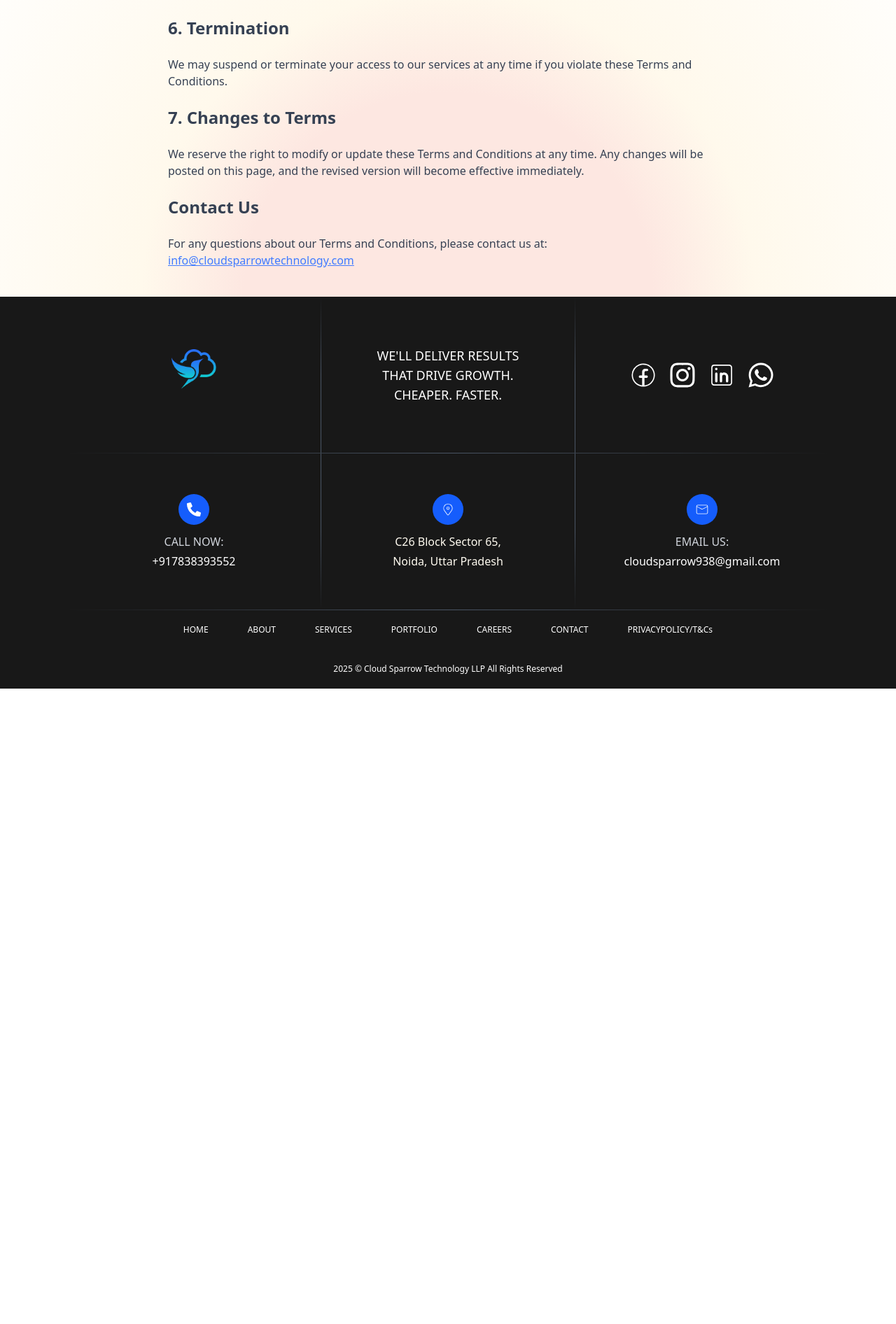
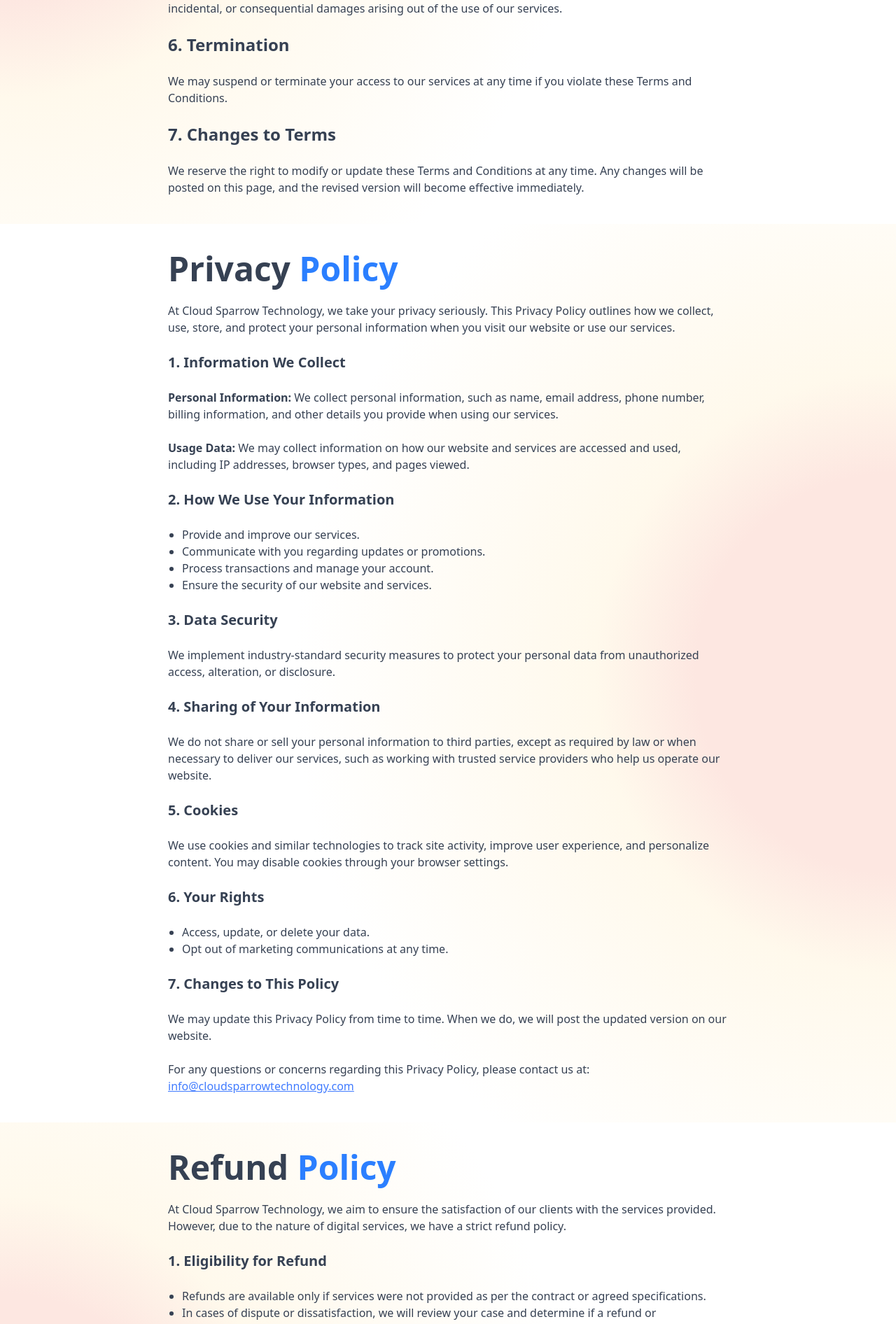
Before and after one commit to sachinchauhan4141/CloudSparrow, a React (Vite) app: page /termsandconditions in a window 1280 px wide. Shown: the part 888-2780 px from the top of the page at 70% size. Before the commit the page ends 1872 px from the top, so only its background shows below. Built offline with nearby package versions, Linux system fonts and the light colour scheme; no server answers.

Commit message:
updated tandc page

```diff
--- a/src/components/T&C/TermsAndConditions.jsx
+++ b/src/components/T&C/TermsAndConditions.jsx
@@ -2,44 +2,234 @@ import React from "react";
 
 const TermsAndConditions = () => {
   return (
-    <section className="px-6 pt-20 py-10 lg:px-60 text-gray-700 bg-[radial-gradient(circle_at_bottom,#FDE7E1_20%,#FFF9EC_30%,#FFFFFF_60%)]">
-      <h1 className="text-center text-3xl lg:text-5xl font-bold lg:leading-20">
-        <span className="text-red-500">Privacy Policy</span> And <span className="text-[#407BFF]">T&Cs</span>
-      </h1>
-
-      <article className="mt-10 space-y-6">
+    <>
+      <section className="px-6 pt-20 py-10 lg:px-60 text-gray-700 bg-[radial-gradient(circle_at_left,#FDE7E1_20%,#FFF9EC_30%,#FFFFFF_60%)]">
+        <article className="space-y-6">
+          <h2 className="text-5xl font-bold">
+            Terms & <span className="text-blue-500">Conditions</span>
+          </h2>
+          <p>
+            By accessing or using the services provided by Cloud Sparrow
+            Technology, you agree to comply with and be bound by these Terms and
+            Conditions. Please read them carefully before using our website or
+            services
+          </p>
           <h2 className="text-2xl font-bold">1. Services Provided</h2>
-        <p>Cloud Sparrow Technology provides digital solutions, including website development, mobile app development, and other related services. We may update or change the services offered at any time without prior notice.</p>
+          <p>
+            Cloud Sparrow Technology provides digital solutions, including
+            website development, mobile app development, and other related
+            services. We may update or change the services offered at any time
+            without prior notice.
+          </p>
 
           <h2 className="text-2xl font-bold">2. User Responsibilities</h2>
           <ul className="list-disc pl-5">
-          <li>You agree to use our services only for lawful purposes and in accordance with applicable laws.</li>
-          <li>You agree not to engage in any activity that could harm our systems, networks, or services.</li>
-          <li>You must provide accurate, current, and complete information when using our services.</li>
+            <li>
+              You agree to use our services only for lawful purposes and in
+              accordance with applicable laws.
+            </li>
+            <li>
+              You agree not to engage in any activity that could harm our
+              systems, networks, or services.
+            </li>
+            <li>
+              You must provide accurate, current, and complete information when
+              using our services.
+            </li>
           </ul>
 
           <h2 className="text-2xl font-bold">3. Intellectual Property</h2>
-        <p>All content, including text, images, logos, and software, provided on our website or services, is the property of Cloud Sparrow Technology or its licensors. You may not use, copy, or distribute any content without express permission.</p>
+          <p>
+            All content, including text, images, logos, and software, provided
+            on our website or services, is the property of Cloud Sparrow
+            Technology or its licensors. You may not use, copy, or distribute
+            any content without express permission.
+          </p>
 
           <h2 className="text-2xl font-bold">4. Payment and Billing</h2>
           <ul className="list-disc pl-5">
-          <li>Services provided may be subject to charges, as detailed in your agreement.</li>
-          <li>You agree to pay all fees for services rendered. Payment terms will be outlined in your contract.</li>
+            <li>
+              Services provided may be subject to charges, as detailed in your
+              agreement.
+            </li>
+            <li>
+              You agree to pay all fees for services rendered. Payment terms
+              will be outlined in your contract.
+            </li>
           </ul>
 
           <h2 className="text-2xl font-bold">5. Limitation of Liability</h2>
-        <p>To the maximum extent permitted by law, Cloud Sparrow Technology will not be liable for any indirect, incidental, or consequential damages arising out of the use of our services.</p>
+          <p>
+            To the maximum extent permitted by law, Cloud Sparrow Technology
+            will not be liable for any indirect, incidental, or consequential
+            damages arising out of the use of our services.
+          </p>
 
           <h2 className="text-2xl font-bold">6. Termination</h2>
-        <p>We may suspend or terminate your access to our services at any time if you violate these Terms and Conditions.</p>
+          <p>
+            We may suspend or terminate your access to our services at any time
+            if you violate these Terms and Conditions.
+          </p>
 
           <h2 className="text-2xl font-bold">7. Changes to Terms</h2>
-        <p>We reserve the right to modify or update these Terms and Conditions at any time. Any changes will be posted on this page, and the revised version will become effective immediately.</p>
-
-        <h2 className="text-2xl font-bold">Contact Us</h2>
-        <p>For any questions about our Terms and Conditions, please contact us at: <a href="mailto:info@cloudsparrowtechnology.com" className="text-[#407BFF] underline">info@cloudsparrowtechnology.com</a></p>
+          <p>
+            We reserve the right to modify or update these Terms and Conditions
+            at any time. Any changes will be posted on this page, and the
+            revised version will become effective immediately.
+          </p>
         </article>
       </section>
+      <section className="px-6 py-10 lg:px-60 text-gray-700 bg-[radial-gradient(circle_at_right,#FDE7E1_20%,#FFF9EC_30%,#FFFFFF_60%)]">
+        <article className="space-y-6">
+          <h2 className="text-5xl font-bold">
+            Privacy <span className="text-blue-500">Policy</span>
+          </h2>
+          <p>
+            At Cloud Sparrow Technology, we take your privacy seriously. This
+            Privacy Policy outlines how we collect, use, store, and protect your
+            personal information when you visit our website or use our services.
+          </p>
+
+          <h3 className="text-xl font-bold">1. Information We Collect</h3>
+          <p>
+            <strong>Personal Information:</strong> We collect personal
+            information, such as name, email address, phone number, billing
+            information, and other details you provide when using our services.
+          </p>
+          <p>
+            <strong>Usage Data:</strong> We may collect information on how our
+            website and services are accessed and used, including IP addresses,
+            browser types, and pages viewed.
+          </p>
+
+          <h3 className="text-xl font-bold">2. How We Use Your Information</h3>
+          <ul className="list-disc pl-5">
+            <li>Provide and improve our services.</li>
+            <li>Communicate with you regarding updates or promotions.</li>
+            <li>Process transactions and manage your account.</li>
+            <li>Ensure the security of our website and services.</li>
+          </ul>
+
+          <h3 className="text-xl font-bold">3. Data Security</h3>
+          <p>
+            We implement industry-standard security measures to protect your
+            personal data from unauthorized access, alteration, or disclosure.
+          </p>
+
+          <h3 className="text-xl font-bold">4. Sharing of Your Information</h3>
+          <p>
+            We do not share or sell your personal information to third parties,
+            except as required by law or when necessary to deliver our services,
+            such as working with trusted service providers who help us operate
+            our website.
+          </p>
+
+          <h3 className="text-xl font-bold">5. Cookies</h3>
+          <p>
+            We use cookies and similar technologies to track site activity,
+            improve user experience, and personalize content. You may disable
+            cookies through your browser settings.
+          </p>
+
+          <h3 className="text-xl font-bold">6. Your Rights</h3>
+          <ul className="list-disc pl-5">
+            <li>Access, update, or delete your data.</li>
+            <li>Opt out of marketing communications at any time.</li>
+          </ul>
+
+          <h3 className="text-xl font-bold">7. Changes to This Policy</h3>
+          <p>
+            We may update this Privacy Policy from time to time. When we do, we
+            will post the updated version on our website.
+          </p>
+          <p>
+            For any questions or concerns regarding this Privacy Policy, please
+            contact us at:{" "}
+            <a
+              href="mailto:info@cloudsparrowtechnology.com"
+              className="text-[#407BFF] underline"
+            >
+              info@cloudsparrowtechnology.com
+            </a>
+          </p>
+        </article>
+      </section>
+      <section className="px-6 py-10 lg:px-60 text-gray-700 bg-[radial-gradient(circle_at_left,#FDE7E1_20%,#FFF9EC_30%,#FFFFFF_60%)]">
+        <article className="space-y-6">
+          <h2 className="text-5xl font-bold">
+            Refund <span className="text-blue-500">Policy</span>
+          </h2>
+          <p>
+            At Cloud Sparrow Technology, we aim to ensure the satisfaction of
+            our clients with the services provided. However, due to the nature
+            of digital services, we have a strict refund policy.
+          </p>
+
+          <h3 className="text-xl font-bold">1. Eligibility for Refund</h3>
+          <ul className="list-disc pl-5">
+            <li>
+              Refunds are available only if services were not provided as per
+              the contract or agreed specifications.
+            </li>
+            <li>
+              In cases of dispute or dissatisfaction, we will review your case
+              and determine if a refund or compensation is warranted.
+            </li>
+          </ul>
+
+          <h3 className="text-xl font-bold">2. Non-Refundable Services</h3>
+          <p>
+            Certain services, such as custom website development or app design,
+            are non-refundable once work has started or is delivered. This
+            includes any work that has been completed and delivered to the
+            client.
+          </p>
+
+          <h3 className="text-xl font-bold">3. Requesting a Refund</h3>
+          <p>
+            To request a refund, please contact us at{" "}
+            <a
+              href="mailto:info@cloudsparrowtechnology.com"
+              className="text-[#407BFF] underline"
+            >
+              info@cloudsparrowtechnology.com
+            </a>
+            . Provide a detailed explanation of the issue, including why you
+            believe a refund is necessary.
+          </p>
+
+          <h3 className="text-xl font-bold">4. Refund Process</h3>
+          <p>
+            If you are eligible for a refund, we will process the refund after
+            the approval of the request. Refunds will be issued via the original
+            payment method.
+          </p>
+
+          <h3 className="text-xl font-bold">5. Dispute</h3>
+          <p>
+            If you feel the service was not provided in accordance with the
+            agreed terms, we will work with you to resolve the issue. If a
+            resolution cannot be reached, you may be entitled to a partial
+            refund based on the completed work.
+          </p>
+
+          <h3 className="text-xl font-bold">6. Changes to This Policy</h3>
+          <p>
+            We reserve the right to amend or update this Refund Policy at any
+            time. The updated version will be posted on our website.
+          </p>
+          <p>
+            For any refund-related inquiries, please contact us at:{" "}
+            <a
+              href="mailto:info@cloudsparrowtechnology.com"
+              className="text-[#407BFF] underline"
+            >
+              info@cloudsparrowtechnology.com
+            </a>
+          </p>
+        </article>
+      </section>
+    </>
   );
 };
 
```
Lines whose indentation alone changed are shown as unchanged.
